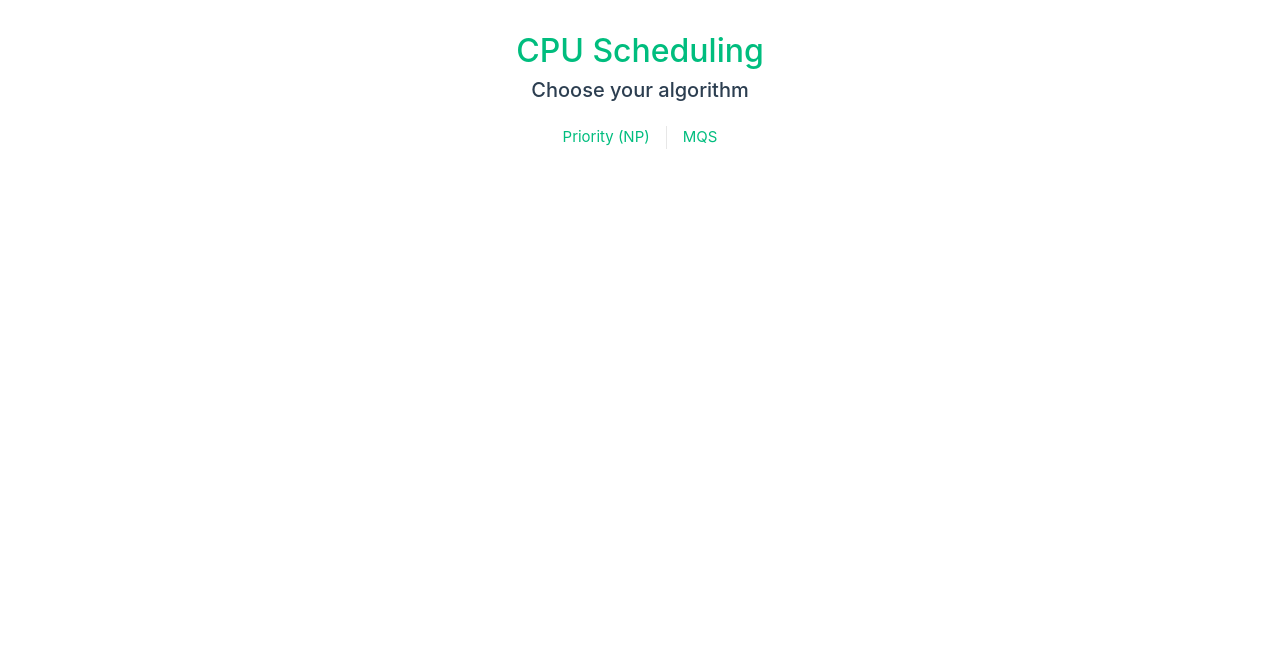
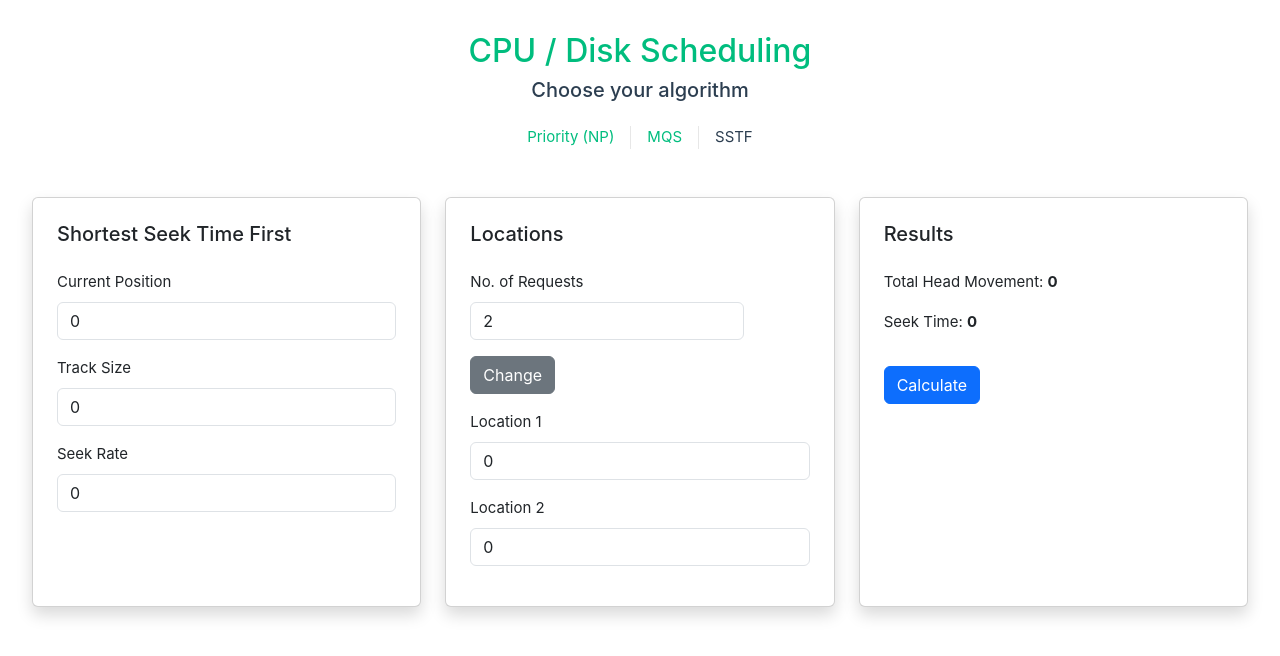
Before and after one commit to glitchcodes/vue-cpu-scheduling, a Vue app: page /sstf in a window 1280 px wide. Shown: the top 656 px of the page. Built offline with nearby package versions, Linux system fonts and the light colour scheme.

Commit message:
Added SSTF

```diff
--- a/src/App.vue
+++ b/src/App.vue
@@ -5,12 +5,13 @@ import { RouterLink, RouterView } from 'vue-router'
 <template>
   <header>
     <div class="wrapper">
-      <h2 class="green">CPU Scheduling</h2>
+      <h2 class="green">CPU / Disk Scheduling</h2>
       <h5>Choose your algorithm</h5>
 
       <nav>
         <RouterLink to="/">Priority (NP)</RouterLink>
         <RouterLink to="/mqs">MQS</RouterLink>
+        <RouterLink to="/sstf">SSTF</RouterLink>
       </nav>
     </div>
   </header>
--- a/src/router/index.js
+++ b/src/router/index.js
@@ -12,10 +12,12 @@ const router = createRouter({
     {
       path: '/mqs',
       name: 'mqs',
-      // route level code-splitting
-      // this generates a separate chunk (About.[hash].js) for this route
-      // which is lazy-loaded when the route is visited.
       component: () => import('../views/MQS.vue')
+    },
+    {
+      path: '/sstf',
+      name: 'sstf',
+      component: () => import('../views/SSTF.vue')
     }
   ]
 })
--- /dev/null
+++ b/src/views/SSTF.vue
@@ -0,0 +1,170 @@
+<script setup>
+  import {reactive, ref} from "vue";
+
+  const noOfRequests = ref(2)
+
+  const requestInputs = reactive([
+    {
+      location: 0
+    },
+    {
+      location: 0
+    }
+  ])
+
+  const startingPosition = ref(0)
+  const trackSize = ref(0)
+  const seekRate = ref(0)
+
+  const totalHeadMovement = ref(0)
+  const seekTime = ref(0)
+
+  const updateRequestForm = () => {
+    if (noOfRequests.value < 1) {
+      alert("Minimum no. of requests is 1")
+      noOfRequests.value = 1
+      return
+    }
+
+    if (noOfRequests.value > 10) {
+      alert("Maximum no. of requests is 10")
+      noOfRequests.value = 10
+      return
+    }
+
+    requestInputs.length = 0
+
+    for (let i = 0; i < noOfRequests.value; i++) {
+      requestInputs.push({
+        location: 0
+      })
+    }
+  }
+
+  const calculateSSTF = () => {
+    let headMovements = 0
+    let currentPosition = startingPosition.value
+
+    const requests = []
+    for (let i = 0; i < noOfRequests.value; i++) {
+      requests.push(requestInputs[i].location)
+    }
+
+    console.log(requests)
+
+    while (requests.length > 0) {
+      let shortestDistance = Number.MAX_SAFE_INTEGER
+      let nextIndex = -1
+
+      for (let i = 0; i < requests.length; i++) {
+        const distance = Math.abs(currentPosition - requests[i])
+
+        console.log(requests[i])
+
+        if (distance < shortestDistance) {
+          shortestDistance = distance
+          nextIndex = i
+        }
+      }
+
+      headMovements += shortestDistance
+      currentPosition = requests[nextIndex]
+      requests.splice(nextIndex, 1)
+    }
+
+    // Put out results
+    totalHeadMovement.value = headMovements
+    seekTime.value = (totalHeadMovement.value / seekRate.value)
+  }
+
+</script>
+
+<template>
+  <div class="d-block d-md-flex gap-4">
+
+    <div class="card p-2 mb-3 shadow w-100">
+      <div class="card-body">
+
+        <h5 class="card-title mb-4">
+          Shortest Seek Time First
+        </h5>
+
+        <div class="mb-3">
+          <label class="form-label">Current Position</label>
+          <input type="number" class="form-control" v-model="startingPosition" >
+        </div>
+
+        <div class="mb-3">
+          <label class="form-label">Track Size</label>
+          <input type="number" class="form-control" v-model="trackSize" >
+        </div>
+
+        <div class="mb-3">
+          <label class="form-label">Seek Rate</label>
+          <input type="number" class="form-control" v-model="seekRate" >
+        </div>
+
+      </div>
+    </div>
+
+    <div class="card p-2 mb-3 shadow w-100">
+      <div class="card-body">
+
+        <h5 class="card-title mb-4">
+          Locations
+        </h5>
+
+        <!-- No. of requests -->
+        <label class="form-label">No. of Requests</label>
+        <div class="row g-3">
+          <div class="col-auto">
+            <input type="number" class="form-control" placeholder="Number" v-model="noOfRequests">
+          </div>
+          <div class="col-auto">
+            <button type="submit" class="btn btn-secondary mb-3" @click="updateRequestForm">
+              Change
+            </button>
+          </div>
+        </div>
+        <!-- END No. of requests -->
+
+        <!-- Locations -->
+        <div class="col">
+          <div v-for="(input, index) in requestInputs">
+            <div class="mb-3">
+              <label class="form-label">Location {{ index+1 }}</label>
+              <input type="number" class="form-control" placeholder="Number" v-model="input.location">
+            </div>
+          </div>
+        </div>
+        <!-- END Locations -->
+
+      </div>
+    </div>
+
+    <div class="card p-2 mb-3 shadow w-100">
+      <div class="card-body">
+        <h5 class="card-title mb-4">
+          Results
+        </h5>
+
+        <p>
+          Total Head Movement: <span class="fw-bold">{{ totalHeadMovement }}</span>
+        </p>
+        <p>
+          Seek Time: <span class="fw-bold">{{ seekTime }}</span>
+        </p>
+
+        <button class="btn btn-primary mt-3" @click="calculateSSTF">
+          Calculate
+        </button>
+      </div>
+
+    </div>
+
+  </div>
+</template>
+
+<style scoped>
+
+</style>
```
